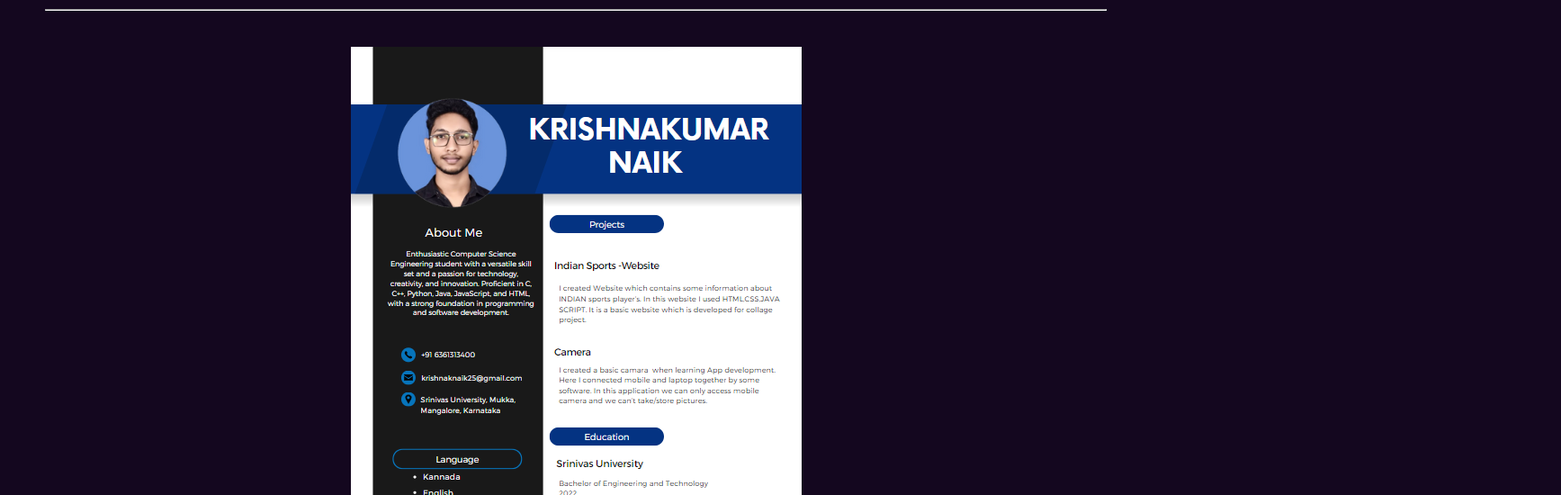
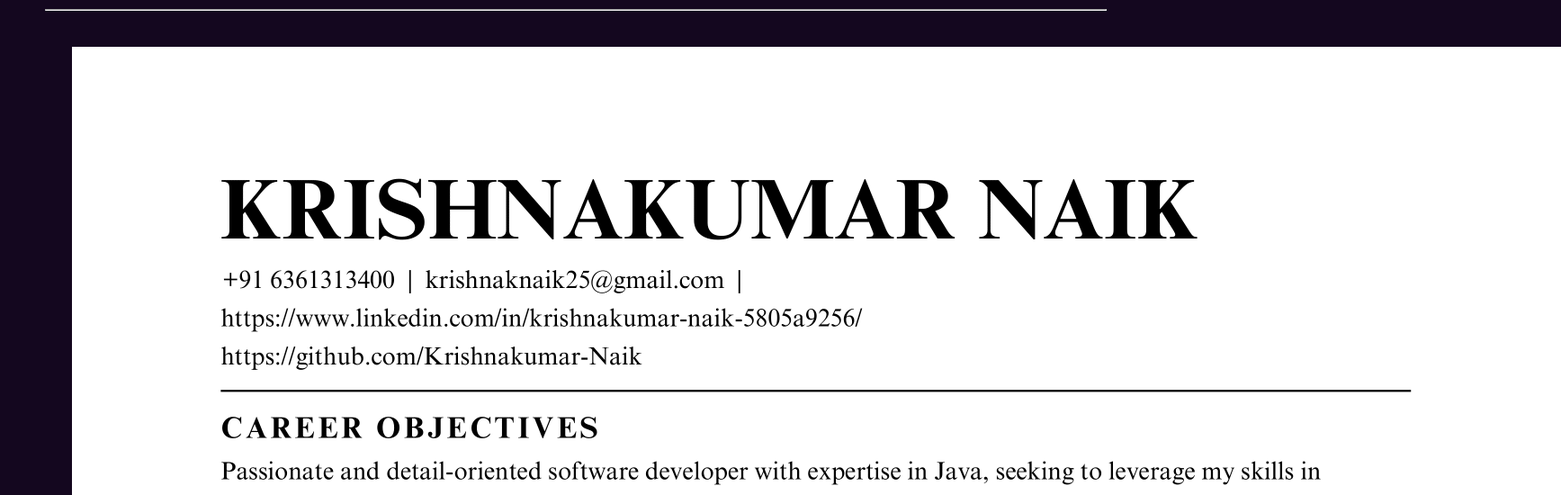
Before and after one commit to Krishnakumar-Naik/Website-projects, a website: page KK's Portfolio/resume.html in a window 1280 px wide. Shown: the part 150-700 px from the top of the page at 90% size, 1735 px wide, since content can reach past the window. Drawn offline with Linux system fonts and the light colour scheme.

Commit message:
Update resume.html

```diff
--- a/KK's Portfolio/resume.html
+++ b/KK's Portfolio/resume.html
@@ -119,7 +119,7 @@ footer {
 <h1 align="center"> MY RESUME</h1>
 <hr style="margin: 0 50px;">
 <div class="res" align="center">
-    <img src="resume.png" alt="">
+    <img src="Krishnakumar Naik_CSE-1.png" alt="">
 </div>
 
 
```
